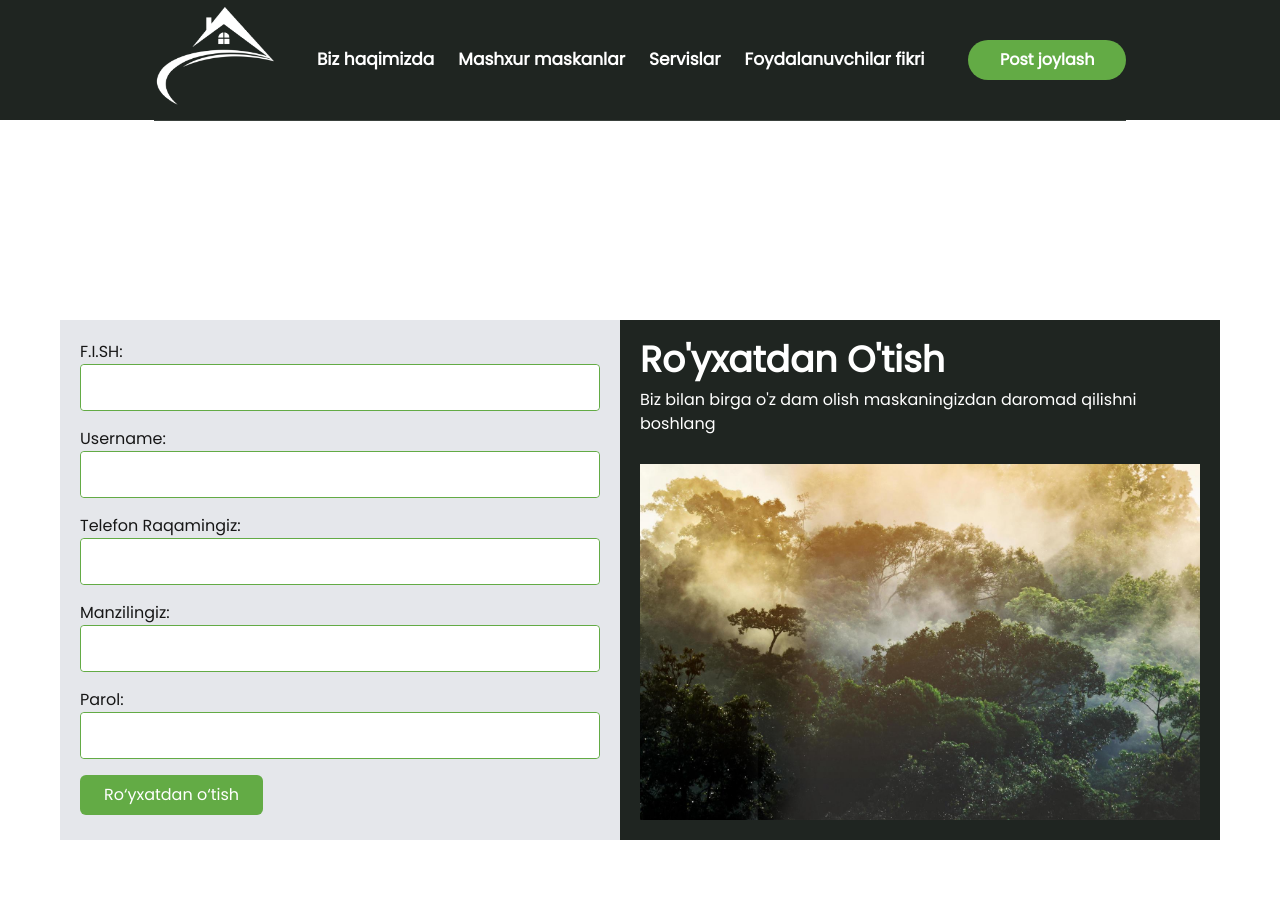
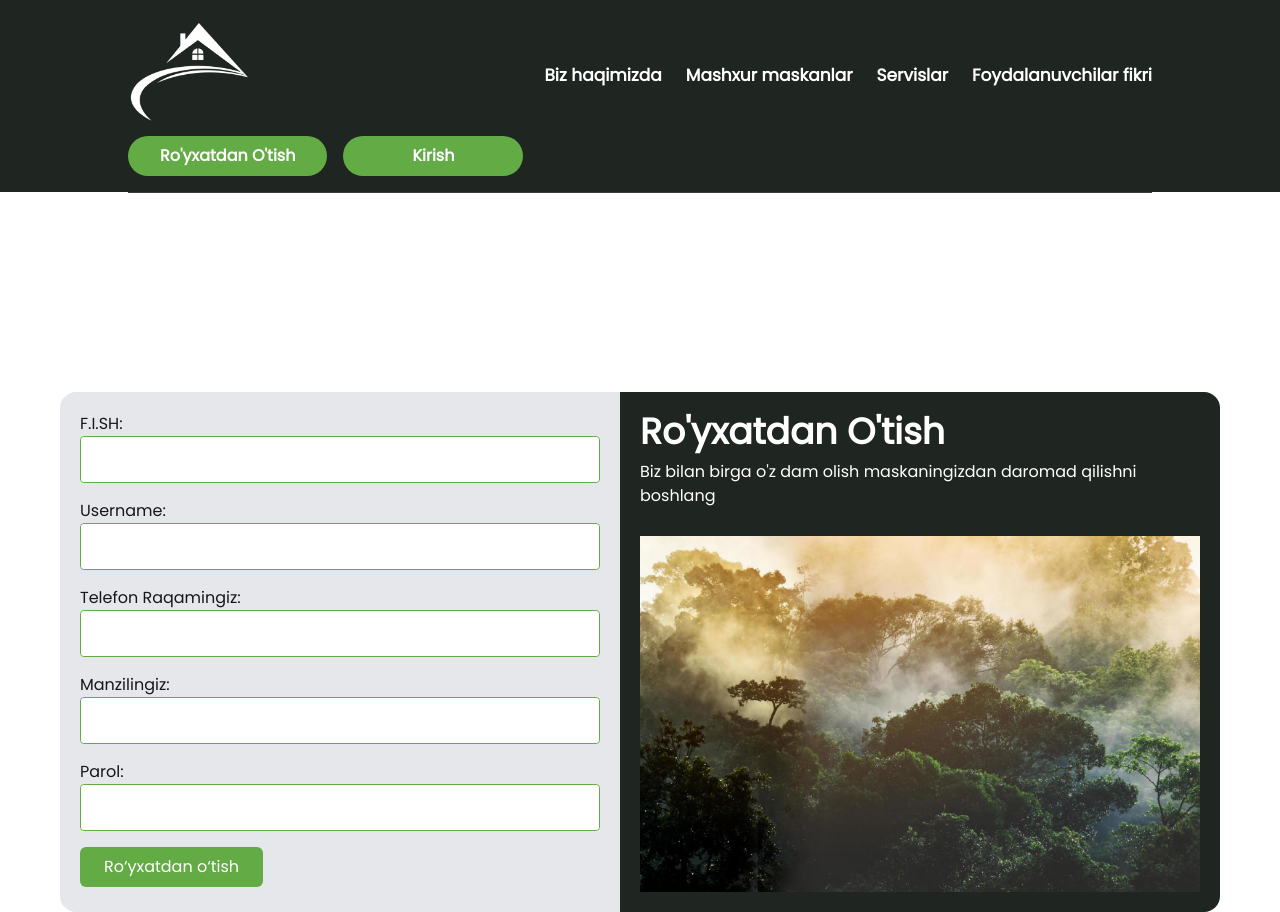
Before and after one commit to lupheron/Zenly, a Next.js app: page /register in a window 1280 px wide. Before the commit the page ends 840 px from the top, so only its background shows below. Built offline with nearby package versions, Linux system fonts and the light colour scheme.

Commit message:
Navber profile and register logic

```diff
--- a/src/app/register/RegisterClient.tsx
+++ b/src/app/register/RegisterClient.tsx
@@ -5,10 +5,10 @@ import React from 'react'
 const RegisterClient = () => {
     return (
         <div className='flex items-center justify-center mt-50'>
-            <div className='w-140 h-130 bg-gray-200 p-5'>
+            <div className='w-140 h-130 bg-gray-200 p-5 rounded-l-2xl'>
                 <RegisterForm />
             </div>
-            <div className='w-150 h-130 flex flex-col gap-2 bg-dark-green text-white p-5'>
+            <div className='w-150 h-130 flex flex-col gap-2 bg-dark-green text-white p-5 rounded-r-2xl'>
                 <h1 className='text-4xl font-semibold'>Ro'yxatdan O'tish</h1>
                 <p className='text-gray'>Biz bilan birga o'z dam olish maskaningizdan daromad qilishni boshlang</p>
                 <div className="w-full h-full relative mt-5">
--- a/src/components/Navbar/NavbarSection.tsx
+++ b/src/components/Navbar/NavbarSection.tsx
@@ -1,36 +1,32 @@
-"use client"
+"use client";
 
-import Image from 'next/image'
+import Image from 'next/image';
 import Link from 'next/link';
-import React from 'react'
+import React, { useEffect, useState } from 'react';
 import ButtonDefault from '../Button/ButtonDefault';
 
 const NavbarSection = () => {
+    const [hasToken, setHasToken] = useState(false);
+
+    useEffect(() => {
+        const token = localStorage.getItem("token");
+        setHasToken(!!token);
+    }, []);
+
     const navLinks = [
-        {
-            label: "Biz haqimizda",
-            link: "about-us"
-        },
-        {
-            label: "Mashxur maskanlar",
-            link: "activities"
-        },
-        {
-            label: "Servislar",
-            link: "services"
-        },
-        {
-            label: "Foydalanuvchilar fikri",
-            link: "coments"
-        }
+        { label: "Biz haqimizda", link: "about-us" },
+        { label: "Mashxur maskanlar", link: "activities" },
+        { label: "Servislar", link: "services" },
+        { label: "Foydalanuvchilar fikri", link: "coments" }
     ];
+
     return (
         <nav className='w-full sticky top-0 bottom-0 bg-dark-green z-99'>
-            <div className='flex items-center justify-between flex-wrap w-[76%] mx-auto'>
+            <div className='flex items-center justify-between flex-wrap w-[80%] mx-auto py-4'>
                 <Link href={"/"}>
                     <Image
                         src="/logo/white-logo.png"
-                        alt='Logo'
+                        alt="Logo"
                         width={120}
                         height={80}
                     />
@@ -39,24 +35,42 @@ const NavbarSection = () => {
                 <ul className="flex space-x-6 items-center justify-between">
                     {navLinks.map(({ label, link }) => (
                         <li key={link}>
-                            <Link href={`/${link}`} className="text-[17px] text-mulish font-semibold tracking-[1] text-white hover:text-light-green transition duration-300">
+                            <Link
+                                href={`/${link}`}
+                                className="text-[17px] text-mulish font-semibold tracking-[1] text-white hover:text-light-green transition duration-300"
+                            >
                                 {label}
                             </Link>
                         </li>
                     ))}
                 </ul>
-                <Link href="/register">
-                    <ButtonDefault
-                        label="Post joylash"
-                        isDisabled={false}
-                        customClasses='tracking-[1]'
-                        onClick={() => console.log("Clicked")}
-                    />
-                </Link>
+
+                <div className="flex items-center space-x-4">
+                    {hasToken ? (
+                        <Link href="/profile">
+                            <Image
+                                src="/images/profile.jpg"
+                                alt="Profile"
+                                width={40}
+                                height={40}
+                                className="rounded-full object-cover"
+                            />
+                        </Link>
+                    ) : (
+                        <>
+                            <Link href="/register">
+                                <ButtonDefault label="Ro'yxatdan O'tish" onClick={() => console.log()} />
+                            </Link>
+                            <Link href="/login">
+                                <ButtonDefault customClasses='w-45' label="Kirish" onClick={() => console.log()} />
+                            </Link>
+                        </>
+                    )}
+                </div>
             </div>
-            <div className='w-[76%] h-[0.1px] bg-black-muted mx-auto'></div>
+            <div className='w-[80%] h-[0.1px] bg-black-muted mx-auto'></div>
         </nav>
-    )
-}
+    );
+};
 
-export default NavbarSection
+export default NavbarSection;
```
